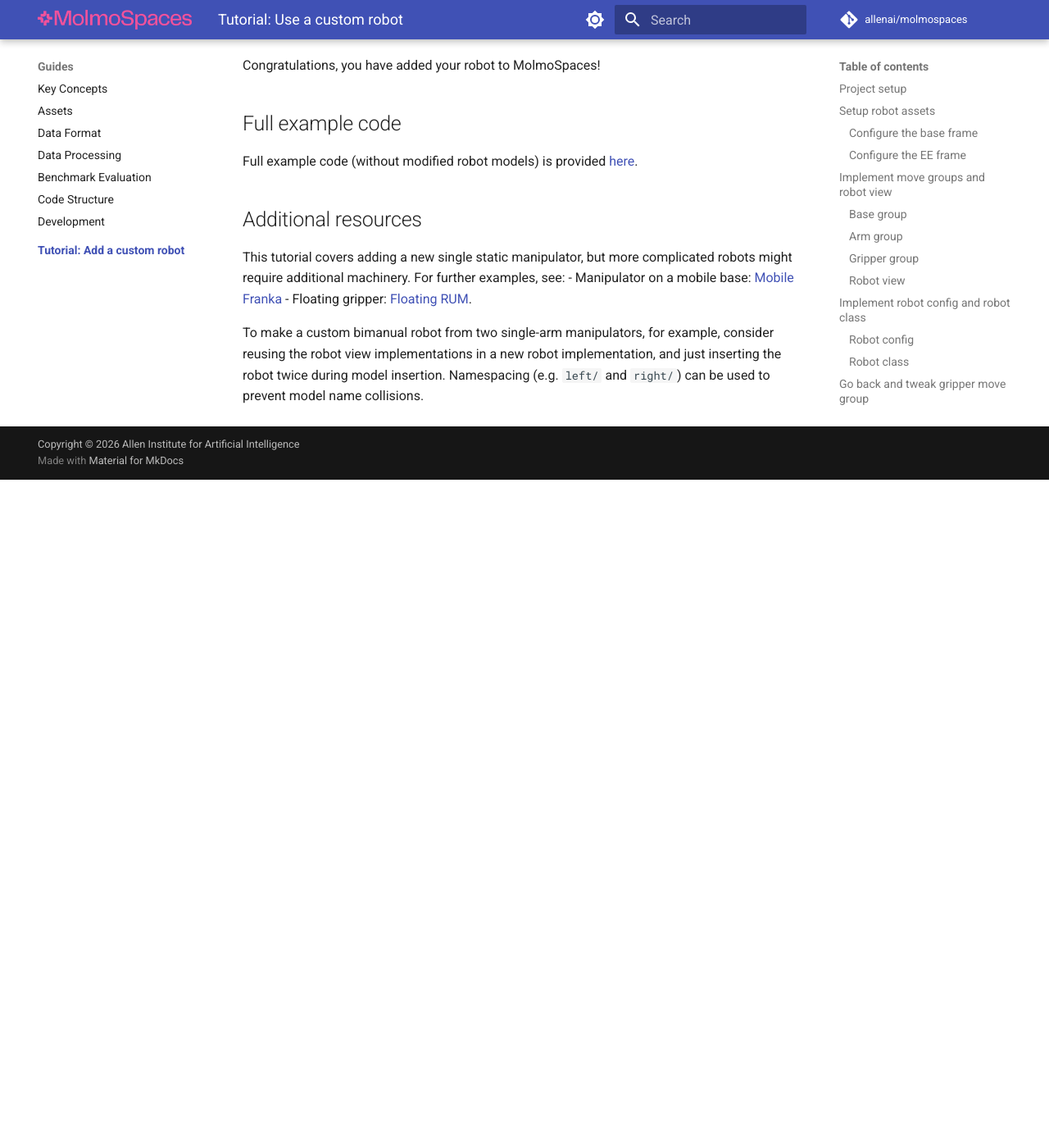
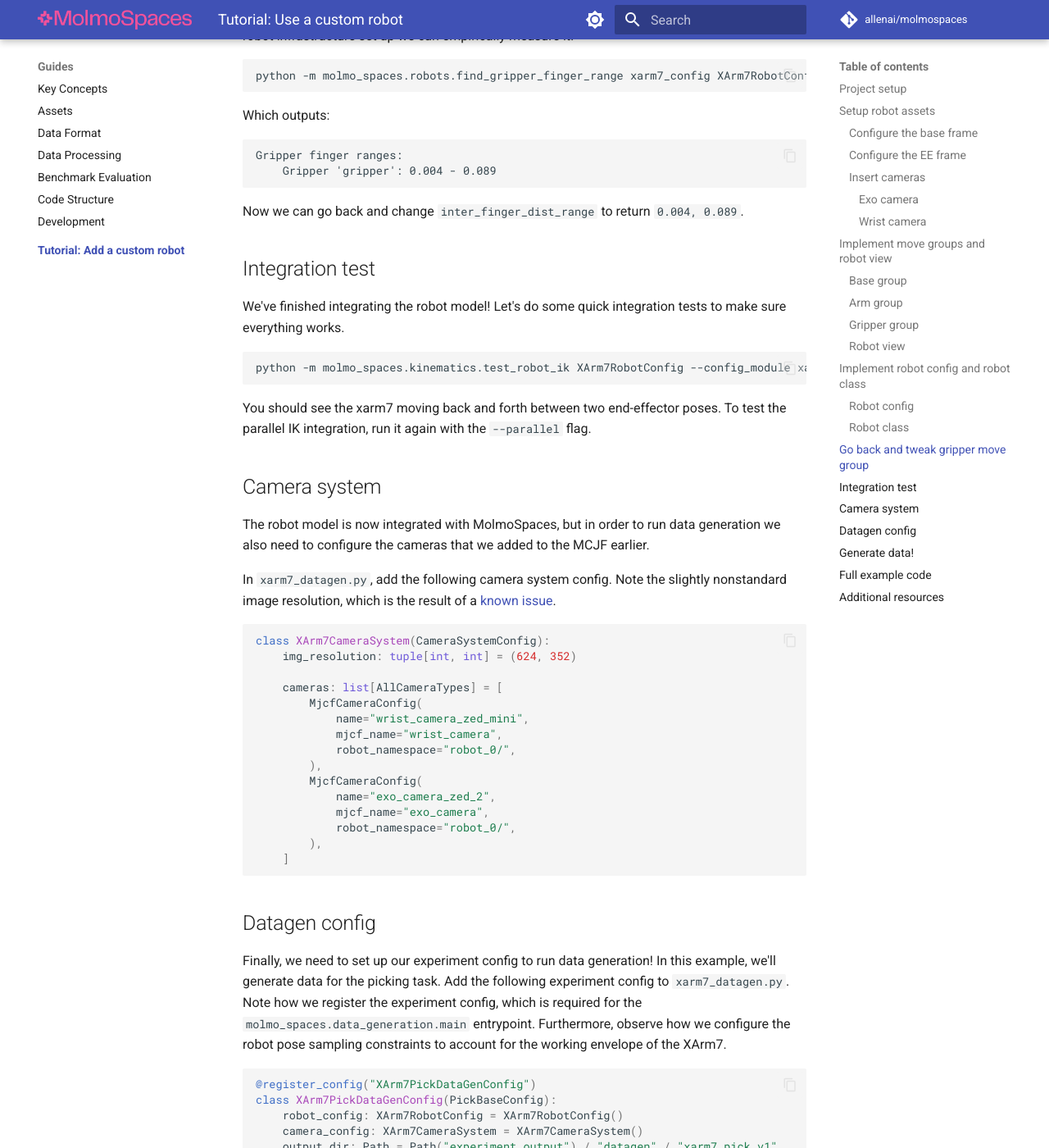
Before and after one commit to albertwilcox/molmospaces-fr3-duo, an MkDocs documentation site: the page built from docs/tutorials/add_robot/index.md, in a window 1280 px wide and 1400 px high, scrolled down 9123 px. Shown: the whole window at 82% size. Built offline with MkDocs 1.6.1 and Material for MkDocs 9.7.7, drawn with Linux system fonts in a browser that asks for light colours; comment, search, counter and statistics services are not loaded; before the commit the page ends 9708 px from its top, so only the background shows below that; some of the changed text lies outside the part shown.

Commit message:
Improve add robot tutorial to cover datagen (#85)

````diff
--- a/docs/tutorials/add_robot/index.md
+++ b/docs/tutorials/add_robot/index.md
@@ -35,6 +35,26 @@
 | Before | After |
 |:------:|:-----:|
 | <img src="images/ee_frame_before.png" height="500"> | <img src="images/ee_frame_after.png" height="500"> |
+
+### Insert cameras
+
+Now we will add cameras to the robot model. This isn't strictly required, as MolmoSpaces supports "virtual cameras" which don't exist in the MJCF, but directly adding cameras to the MJCF can be useful for visually selecting camera poses. In this tutorial, we'll add a ZED2 exo camera and a ZED Mini wrist camera to the XArm7 MJCF.
+
+#### Exo camera
+
+In the `<body name="link_base">` tag, add:
+
+```xml
+<camera name="exo_camera" pos="0.05 0.3 0.4" quat="0.353553 0.146447 -0.353553 -0.853553" fovy="71.0" />
+```
+
+#### Wrist camera
+
+In the `<body name="xarm_gripper_base_link">` tag, add:
+
+```xml
+<camera name="wrist_camera" pos="-0.07 0 0" quat="0.061628 0.704416 -0.704416 -0.061628" fovy="52.0" />
+```
 
 ## Implement move groups and robot view
 
@@ -347,9 +367,9 @@
 
 Now we can go back and change `inter_finger_dist_range` to return `0.004, 0.089`.
 
-## Test your robot!
+## Integration test
 
-Now we're done! Let's do some quick integration tests to make sure.
+We've finished integrating the robot model! Let's do some quick integration tests to make sure everything works.
 
 ```bash
 python -m molmo_spaces.kinematics.test_robot_ik XArm7RobotConfig --config_module xarm7_config
@@ -357,7 +377,69 @@
 
 You should see the xarm7 moving back and forth between two end-effector poses. To test the parallel IK integration, run it again with the `--parallel` flag.
 
-Congratulations, you have added your robot to MolmoSpaces!
+## Camera system
+
+The robot model is now integrated with MolmoSpaces, but in order to run data generation we also need to configure the cameras that we added to the MCJF earlier.
+
+In `xarm7_datagen.py`, add the following camera system config. Note the slightly nonstandard image resolution, which is the result of a [known issue](https://github.com/allenai/molmospaces/issues/84).
+
+```python
+class XArm7CameraSystem(CameraSystemConfig):
+    img_resolution: tuple[int, int] = (624, 352)
+
+    cameras: list[AllCameraTypes] = [
+        MjcfCameraConfig(
+            name="wrist_camera_zed_mini",
+            mjcf_name="wrist_camera",
+            robot_namespace="robot_0/",
+        ),
+        MjcfCameraConfig(
+            name="exo_camera_zed_2",
+            mjcf_name="exo_camera",
+            robot_namespace="robot_0/",
+        ),
+    ]
+```
+
+## Datagen config
+
+Finally, we need to set up our experiment config to run data generation! In this example, we'll generate data for the picking task. Add the following experiment config to `xarm7_datagen.py`. Note how we register the experiment config, which is required for the `molmo_spaces.data_generation.main` entrypoint. Furthermore, observe how we configure the robot pose sampling constraints to account for the working envelope of the XArm7.
+
+```python
+@register_config("XArm7PickDataGenConfig")
+class XArm7PickDataGenConfig(PickBaseConfig):
+    robot_config: XArm7RobotConfig = XArm7RobotConfig()
+    camera_config: XArm7CameraSystem = XArm7CameraSystem()
+    output_dir: Path = Path("experiment_output") / "datagen" / "xarm7_pick_v1"
+    num_workers: int = 4  # number of rollout processes
+    task_sampler_config: PickTaskSamplerConfig = PickTaskSamplerConfig(
+        task_sampler_class=PickTaskSampler,
+        dataset_name="procthor-10k",  # Which house dataset to use
+        house_inds=list(range(4)),  # Run in first 4 houses
+        samples_per_house=2,  # Number of episodes to sample per house
+        # The XArm7 has a max reach of 0.7m, constrain to 0.6m for safety
+        base_pose_sampling_radius_range=(0.15, 0.6),
+        # Offset between bottom of robot base and pickup object (see the base size in the robot config)
+        robot_object_z_offset=-0.25,
+        # Randomize the robot z around the offset
+        robot_object_z_offset_random_min=-0.2,
+        robot_object_z_offset_random_max=0.2,
+    )
+
+    @property
+    def tag(self) -> str:
+        return "xarm7_pick_datagen"
+```
+
+## Generate data!
+
+Congratulations, your robot is now ready for data generation! The task sampler config can be adjusted to change the amount of generated data, or other datagen parameters.
+
+```bash
+python -m molmo_spaces.data_generation.main xarm7_datagen:XArm7PickDataGenConfig
+```
+
+Results in data such as [this](./videos/datagen.mp4).
 
 ## Full example code
 
````
Also changed, not shown: docs/tutorials/add_robot/images/base_frame_after.png, docs/tutorials/add_robot/images/base_frame_before.png, docs/tutorials/add_robot/images/ee_frame_after.png, docs/tutorials/add_robot/images/ee_frame_before.png, 2 other files.
